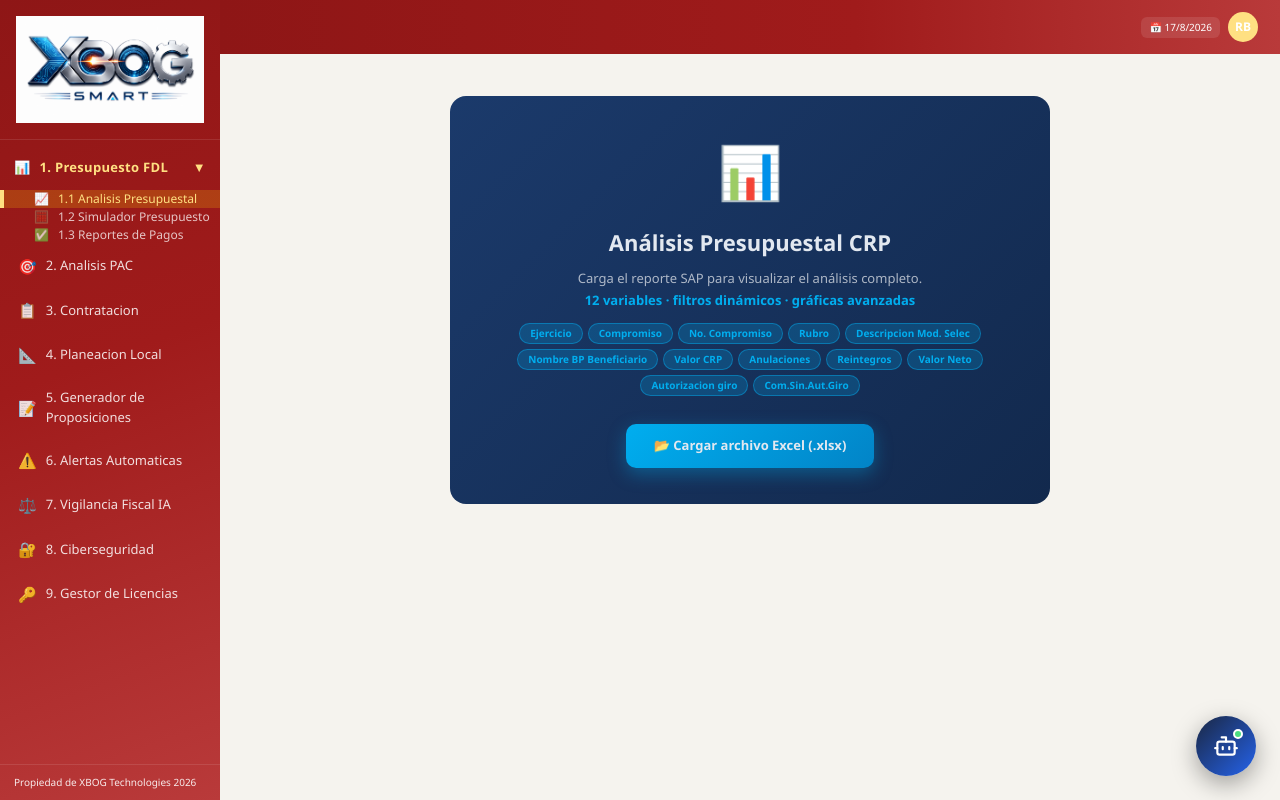
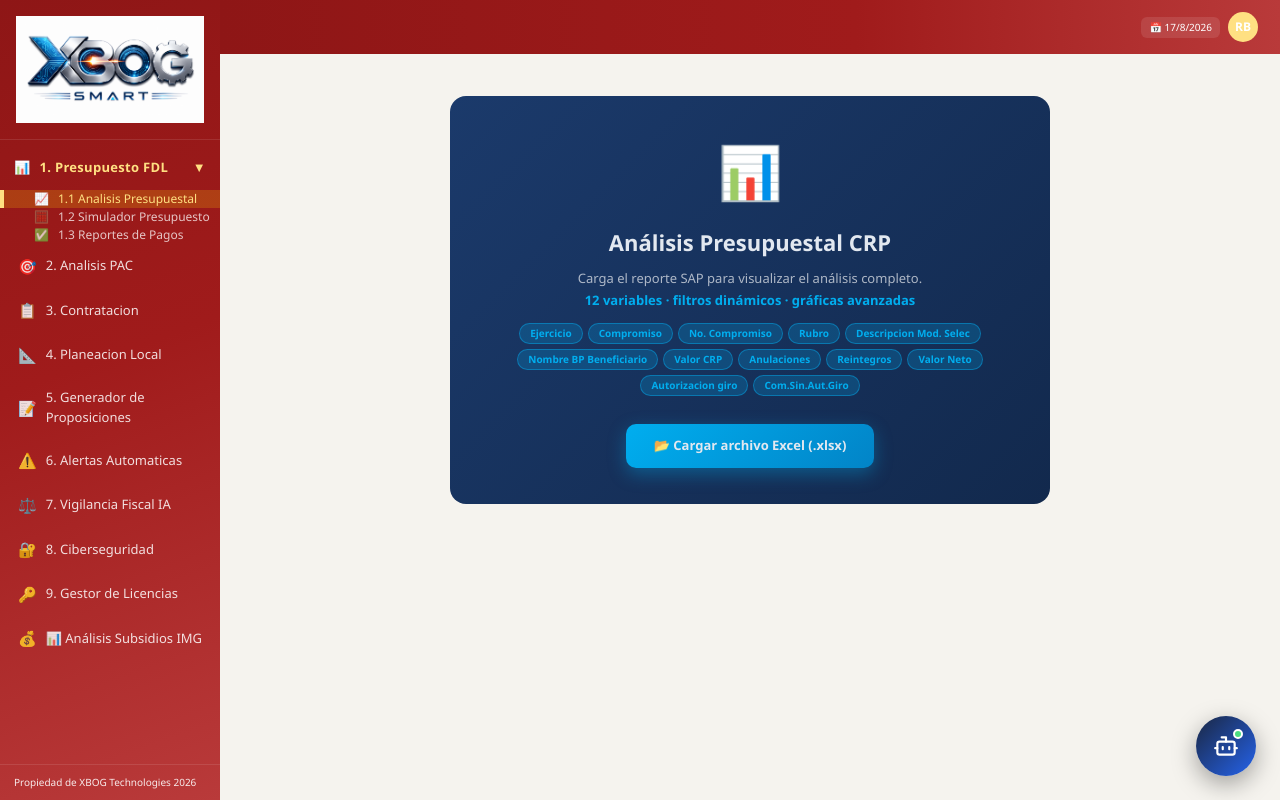
Before and after one commit to richbello/proyecto_concejales, a React (Vite) app in the folder frontend/: page / in a window 1280 px wide. Built offline with nearby package versions, Linux system fonts and the light colour scheme.

Commit message:
fix: Agregar módulo IMG a App.tsx correctamente

```diff
--- a/frontend/src/App.tsx
+++ b/frontend/src/App.tsx
@@ -15,6 +15,7 @@ import GestorLicencias from "./Components/GestorLicencias";
 import GeneradorProposicion from "./Components/GeneradorProposicion";
 import AlertasAutomaticas from "./Components/AlertasAutomaticas";
 import VigilanciaFiscal from "./pages/VigilanciaFiscal";
+import IMGSubsidiosModule from "./Components/IMGSubsidiosModule";
 
 interface DataRow { [key: string]: string | number; }
 
@@ -33,6 +34,7 @@ const TODOS_MODULOS: ModuloItem[] = [
   { key:"vigilancia-fiscal", label:"7. Vigilancia Fiscal IA", icon:"⚖️" },
   { key:"ciberseguridad", label:"8. Ciberseguridad", icon:"🔐" },
   { key:"licencias", label:"9. Gestor de Licencias", icon:"🔑" },
+  { key:"subsidios-img", label:"📊 Análisis Subsidios IMG", icon:"💰" },
 ];
 
 
@@ -100,7 +102,8 @@ export default function App() {
       case "historico":      return <HistoricoPagos />;
       case "ciberseguridad": return <Ciberseguridad />;
       case "licencias":      return <GestorLicencias />;
-      case "generador-proposiciones": return <GeneradorProposicion anomaliasData={pacData} localidad="FDL Usme" edil="Edil" />;
+
+      case "subsidios-img": return <IMGSubsidiosModule />;case "generador-proposiciones": return <GeneradorProposicion anomaliasData={pacData} localidad="FDL Usme" edil="Edil" />;
       case "alertas-automaticas": return <AlertasAutomaticas pacData={pacData} contratosData={contratosData} presupuestoData={crpData} />;
       case "vigilancia-fiscal":
       return <VigilanciaFiscal />;
```
